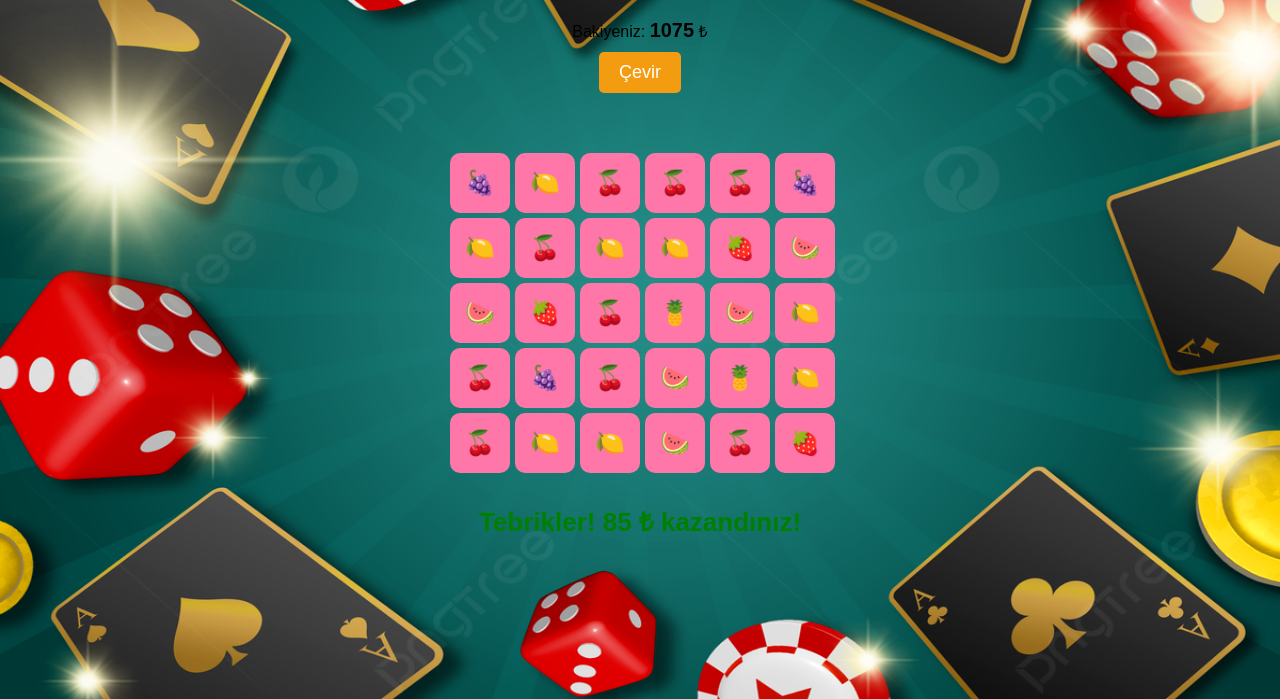
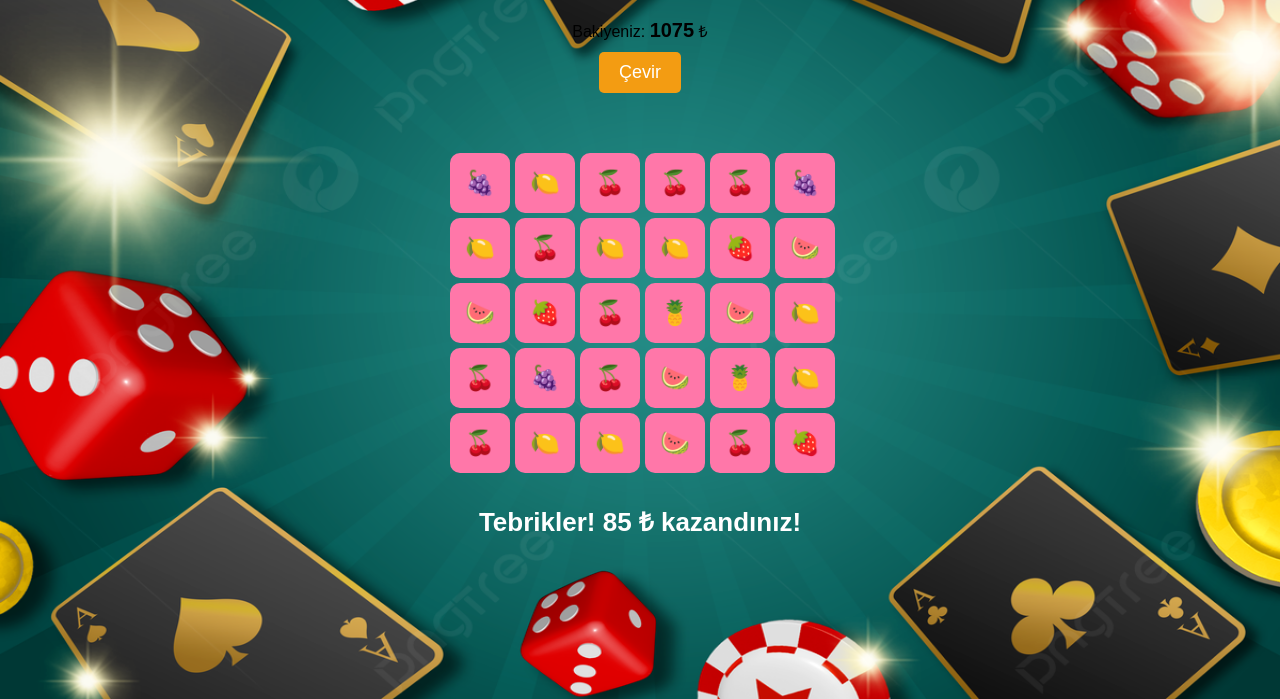
Before and after one commit to d-izo/bahis-izo, a plain HTML site: page sweete.html in a window 1280 px wide. Both pictures are taken after a click on the button "Çevir". Shown: the part 181-880 px from the top of the page. Drawn offline with Linux system fonts and the light colour scheme.

Commit message:
Update sweete.html

```diff
--- a/sweete.html
+++ b/sweete.html
@@ -273,7 +273,7 @@
                 if (winnings > 0) {
                     balance += winnings;
                     resultMessage.textContent = `Tebrikler! ${winnings} ₺ kazandınız!`;
-                    resultMessage.style.color = "green";
+                    resultMessage.style.color = "white";
                 } else {
                     resultMessage.textContent = "Kaybettiniz, şansınızı tekrar deneyin!";
                     resultMessage.style.color = "red";
```
